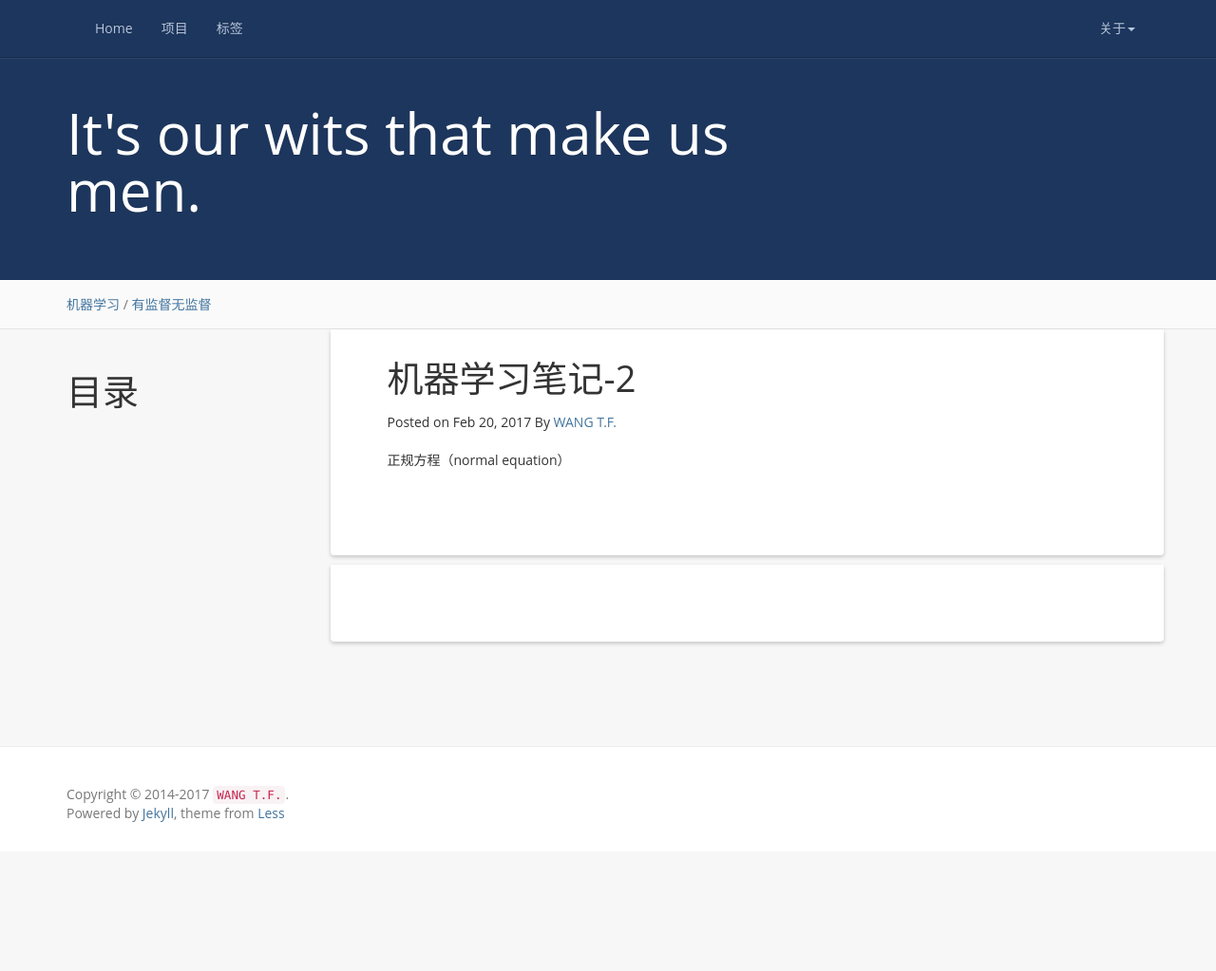
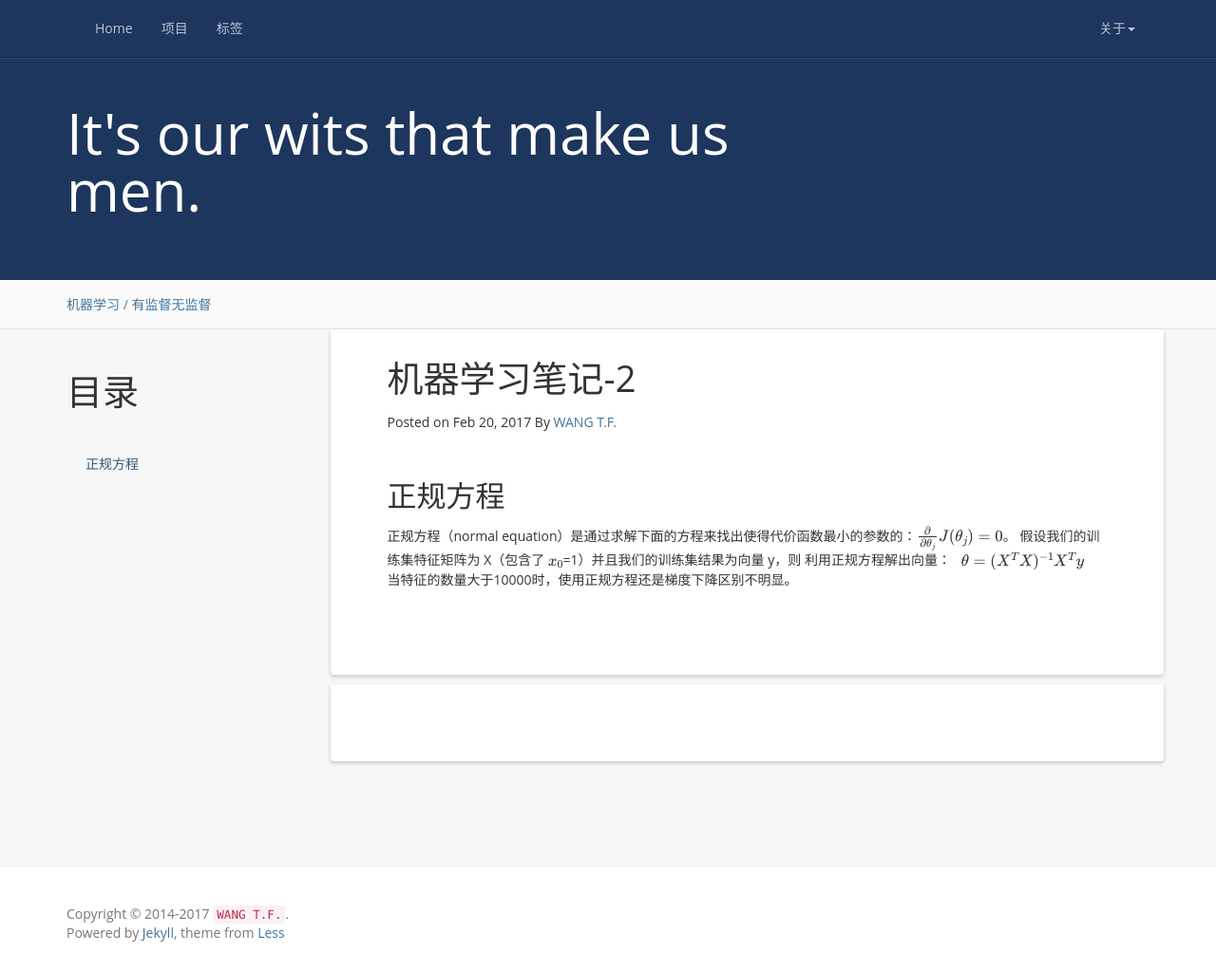
Before and after one commit to wang-tf/wang-tf.github.io, a Jekyll site: the page built from _posts/2017-02-20-Machine-Learning-Note-Two.md, in a window 1280 px wide and 1023 px high. Shown: the whole window at 95% size. Built offline with Jekyll 4.4.1, drawn with Linux system fonts in a browser that asks for light colours; nearby versions of some CDN libraries; formulas are drawn with MathJax 3; comment, search, counter and statistics services are not loaded.

Commit message:
Update 2017-02-20-Machine-Learning-Note-Two.md

```diff
--- a/_posts/2017-02-20-Machine-Learning-Note-Two.md
+++ b/_posts/2017-02-20-Machine-Learning-Note-Two.md
@@ -12,4 +12,7 @@ tag:
 {:toc}
 
 
-正规方程（normal equation）
+## 正规方程
+正规方程（normal equation）是通过求解下面的方程来找出使得代价函数最小的参数的：$\frac {\partial} {\partial \theta_j} J(\theta_j) = 0$。 假设我们的训练集特征矩阵为 X（包含了 $x_0$=1）并且我们的训练集结果为向量 y，则 利用正规方程解出向量：
+$$\theta = (X^T X)^{-1}X^Ty$$
+当特征的数量大于10000时，使用正规方程还是梯度下降区别不明显。
```
